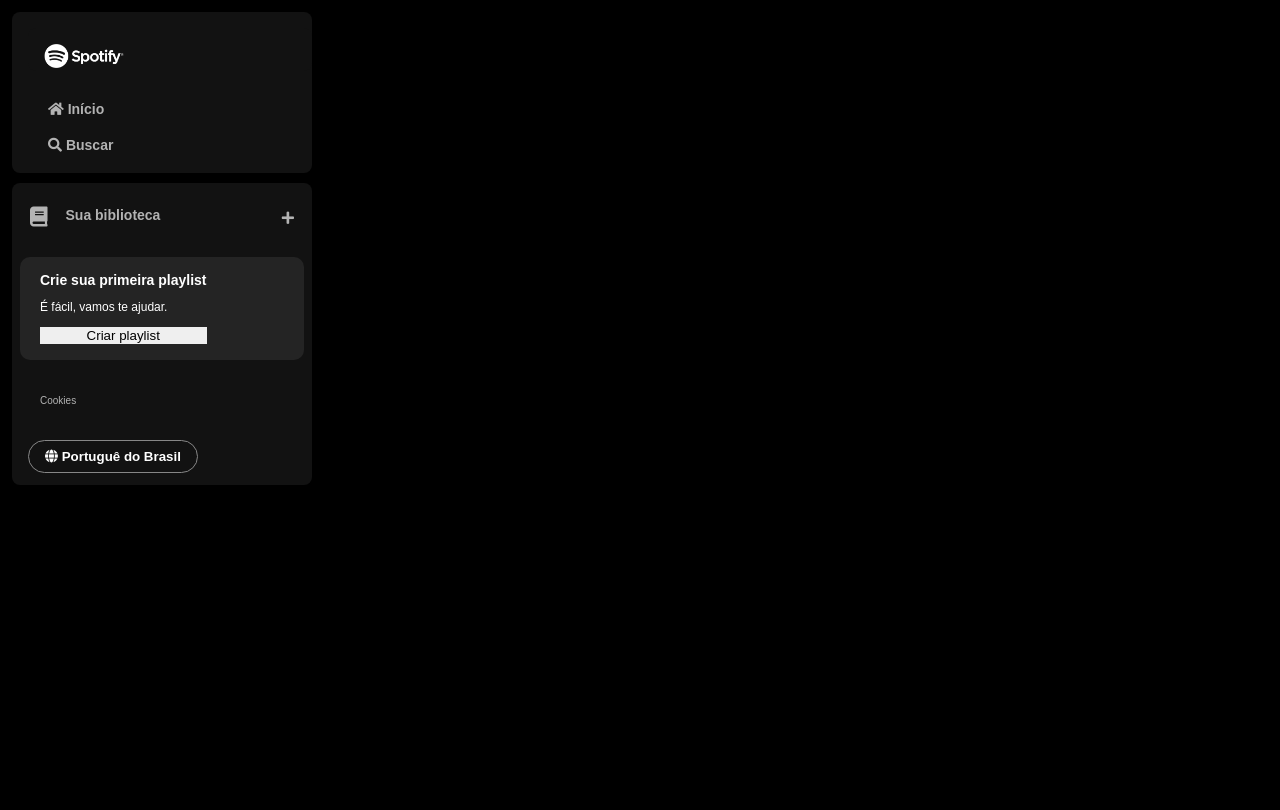
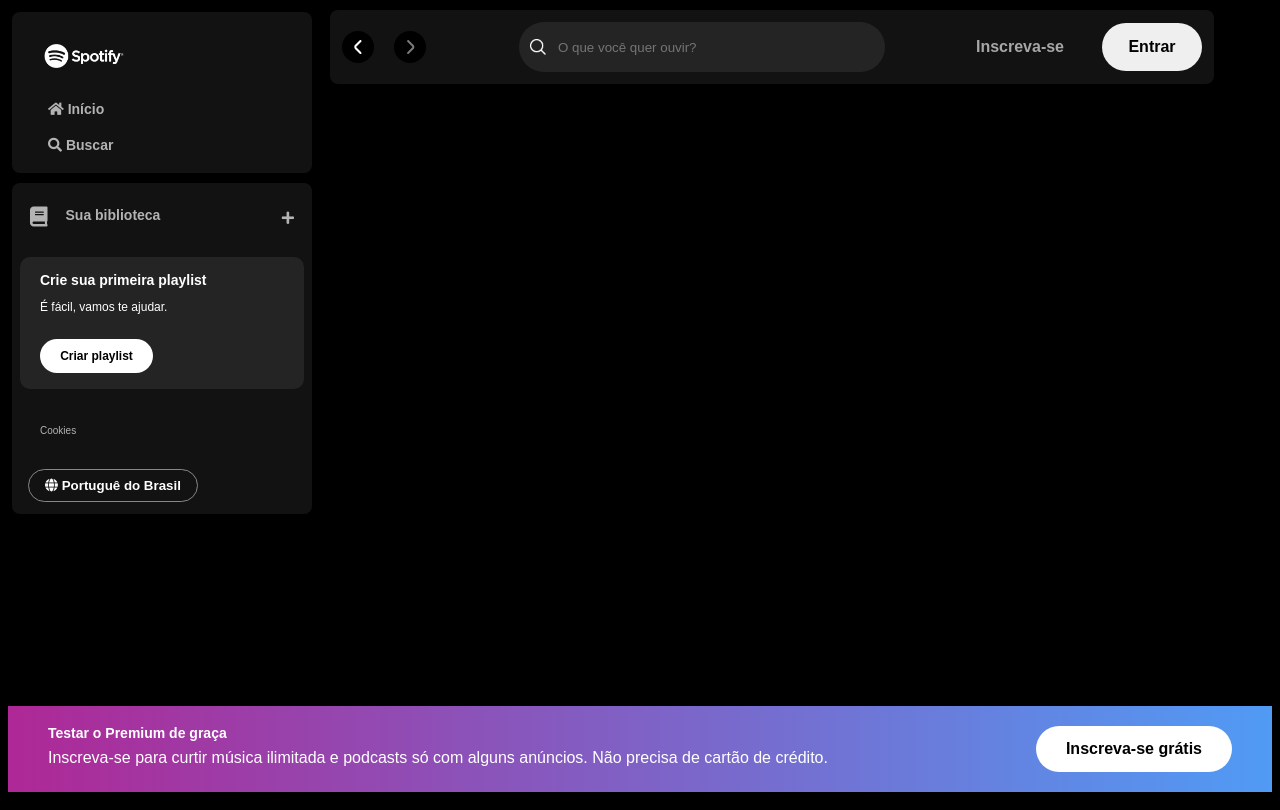
Before and after one commit to Jessapsantos/SPOTIFY-IMERSAO-ALURA, a plain HTML site: page index.html in a window 1280 px wide. Drawn offline with Linux system fonts and the light colour scheme.

Commit message:
Aula3-imersão-alura

```diff
--- a/index.html
+++ b/index.html
@@ -7,9 +7,11 @@
     <title>Spotify</title>
 
     <link rel="stylesheet" href="reset.css">
-    <link rel="stylesheet" href="styles.css">
+    <link rel="stylesheet" href="sidebar-footer.css">
+    <link rel="stylesheet" href="vars.css">
+    <link rel="stylesheet" href="main-content.css">
 
-  <!-- Links para trazer os ícones via CDN -->
+    <!-- Links para trazer os ícones via CDN -->
     <link rel="stylesheet" href="https://use.fontawesome.com/releases/v5.15.4/css/solid.css"/>
     <link rel="stylesheet" href="https://use.fontawesome.com/releases/v5.15.4/css/fontawesome.css"/>
 
@@ -51,7 +53,7 @@
                 <div class="section-playlist__content">
                     <span class="text title">Crie sua primeira playlist</span>
                     <span class="text subtitle">É fácil, vamos te ajudar.</span>
-                    <button class="setion-playlist__button">
+                    <button class="section-playlist__button">
                         <span>Criar playlist</span>
                     </button>
                 </div>
@@ -67,6 +69,43 @@
             </div>
         </div>
     </div>
+
+    <main>
+        <div class="main-container">
+            <nav class="header__navigation">
+                <div class="navigation">
+                    <button class="arrow-left">
+                        <img src="./assets/icons/small-left.png" alt="Seta esquerda">
+                    </button>
+                    <button class="arrow-right">
+                        <img src="./assets/icons/small-right.png" alt="Seta direita">
+                    </button>
+                </div>
+                <div class="header__search">
+                    <img src="./assets/icons/search.png" alt="">
+                    <input id="search-input" type="text" maxlength="800" placeholder="O que você quer ouvir?" />
+                </div>
+                <div class="header__login">
+                    <button class="subscribe">Inscreva-se</button>
+                    <button class="login">Entrar</button>
+                </div>
+            </nav>
+        </div>
+    </main>
+
+    <footer class="disclaimer-premium">
+        <div class="text">
+            <p class="disclaimer-premium__title">Testar o Premium de graça</p>
+            <p class="disclaimer-premium__subtitle">
+                Inscreva-se para curtir música ilimitada e podcasts só com alguns
+                anúncios. Não precisa de cartão de crédito.
+            </p>
+        </div>
+        <div class="button">
+            <button type="button">Inscreva-se grátis</button>
+        </div>
+    </footer>
+
 </body>
 
 </html>
--- /dev/null
+++ b/main-content.css
@@ -0,0 +1,93 @@
+/* HEADER */
+
+.main-container{
+    max-width: 80vw;
+    height: 100vh;
+    margin-left: 320px;
+    margin-right: 56px;
+}
+
+.header__navigation {
+    display: flex;
+    justify-content: space-between;
+    align-items: center;
+    padding: 16px;
+    margin: 10px;
+    border-radius: 8px;
+    background-color: #121212;
+    padding: 12px;
+  }
+
+  .header__navigation .navigation {
+    display: flex;
+    justify-content: space-around;
+    align-items: center;
+  }
+
+  .header__navigation .navigation .arrow-left {
+    margin-right: 1.25rem;
+  }
+
+  .arrow-left,
+  .arrow-right {
+    display: flex;
+    align-items: center;
+    justify-content: center;
+    width: 32px;
+    height: 32px;
+    background: var(--bg-icon);
+    background-color:var(--bg-arrow-color);
+    border-radius: 50%;
+    border: none;
+    cursor: pointer;
+  }
+
+  .header__login {
+    display: flex;
+    align-items: center;
+  }
+
+  .header__search {
+    display: flex;
+    align-items: center;
+    width: 364px;
+    height: 48px;
+    margin-left: 8px;
+    background-color: #242424;
+    border-radius: 500px;
+    border: 1px solid transparent;
+  }
+
+  .header__search img {
+    width: 16px;
+    height: 16px;
+    margin-left: 10px;
+  }
+
+  .header__search input {
+    background: transparent;
+    border: none;
+    padding: 0px 100px 0 12px;
+    color: #fff;
+    text-overflow: ellipsis;
+    overflow:hidden;
+    white-space: nowrap;
+    outline: none;
+  }
+
+  .header__login .subscribe {
+    color: #a7a7a7;
+    font-size: 16px;
+    font-weight: 700;
+    background-color: transparent;
+    margin-right: 32px;
+  }
+
+  .header__login .login {
+    width: 100px;
+    height: 48px;
+    color: #000;
+    font-size: 16px;
+    font-weight: 700;
+    border-radius: 40px;
+  }
--- a/styles.css
+++ b/sidebar-footer.css
@@ -1,5 +1,6 @@
 body {
     background-color: #000;
+    font-family: var(--font-dm-sans)
 }
 
 .sidebar {
@@ -42,7 +43,6 @@ body {
     text-decoration: none;
     font-weight: 600;
     font-size: 14px;
-    font-family: "DM Sans", sans-serif;
 }
 
 .library {
@@ -71,7 +71,6 @@ body {
     border:0px;
     font-size: 14px;
     font-weight: 700;
-    font-family: "DM Sans", sans-serif;
     text-align: center;
     text-decoration: none;
     text-transform: none;
@@ -112,7 +111,6 @@ body {
 .section-playlist__content .text {
     padding-bottom:14px;
     color:#FFF;
-    font-family: "DM Sans", sans-serif;
 }
 
 .section-playlist__content .title {
@@ -132,7 +130,6 @@ body {
     border-radius: 20px;
     font-size: 12px;
     font-weight: 700;
-    font-family: "DM Sans", sans-serif;
     text-decoration:none;
     text-transform: none;
     padding:10px;
@@ -147,7 +144,6 @@ body {
 
 .sidebar .cookies a {
     color:#b3b3b3;
-    font-family: "DM Sans", sans-serif;
     font-weight: 500;
     font-size: 10px;
     text-decoration: none;
@@ -169,3 +165,43 @@ body {
     padding: 8px;
     border-radius: 20px;
 }
+
+/* Fooder */
+
+.disclaimer-premium {
+    position: fixed;
+    bottom: 8px;
+    left: 8px;
+    right: 8px;
+    background: linear-gradient(to right, #ae2896, #509bf5);
+    padding: 20px 40px;
+    display: flex;
+    justify-content: space-between;
+}
+.disclaimer-premium .text {
+   flex-shrink: 0;
+}
+.disclaimer-premium .disclaimer-premium__title {
+    color: #ffffff;
+    font-weight: 700;
+    font-size: 14px;
+    margin-bottom: 10px;
+}
+
+.disclaimer-premium .disclaimer-premium__subtitle {
+    color: #ffffff;
+    font-size: 16px;
+    font-weight: 500;
+}
+
+.disclaimer-premium button {
+    background-color: #ffffff;
+    color: #000000;
+    font-size: 16px;
+    font-weight: bold;
+    padding: 14px 30px;
+    border: 0px;
+    border-radius: 40px;
+    cursor: pointer;
+    flex-shrink: 0;
+}
--- /dev/null
+++ b/vars.css
@@ -0,0 +1,8 @@
+:root {
+    /* FONT */
+    --font-dm-sans: "DM Sans", sans-serif;
+
+    /* COLORS */
+    --bg-ig: #131313;
+    --bg-arrow-color: rgba(0,0,0,7)
+}
```
